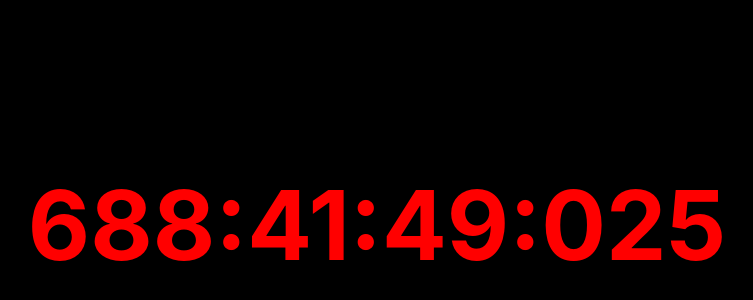
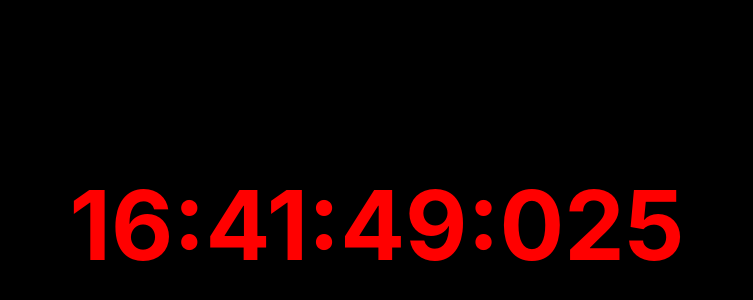
Before and after one commit to neeleshj/death-timer, a Next.js app: page / in a window 1280 px wide. Shown: the part 174-474 px from the top of the page, without its empty margins (263-1016 px from the left). Built offline with nearby package versions, Linux system fonts and the light colour scheme.

Commit message:
hours attempt 2

```diff
--- a/src/pages/index.tsx
+++ b/src/pages/index.tsx
@@ -22,6 +22,7 @@ export default function Home() {
     const asSeconds = milliseconds / 1000;
 
     let hours = undefined;
+    let days = undefined;
     let minutes = Math.floor(asSeconds / 60);
     const seconds = Math.floor(asSeconds % 60);
 
@@ -30,10 +31,16 @@ export default function Home() {
       minutes %= 60;
     }
 
+     if (hours > 23) {
+      days = Math.floor(hours / 24);
+      hours %= 24;
+    }
+
     return hours
       ? `${padStart ? pad(hours) : hours}:${pad(minutes)}:${pad(seconds)}`
       : `${padStart ? pad(minutes) : minutes}:${pad(seconds)}`;
   }
+
 
   return (
     <Flex
```
